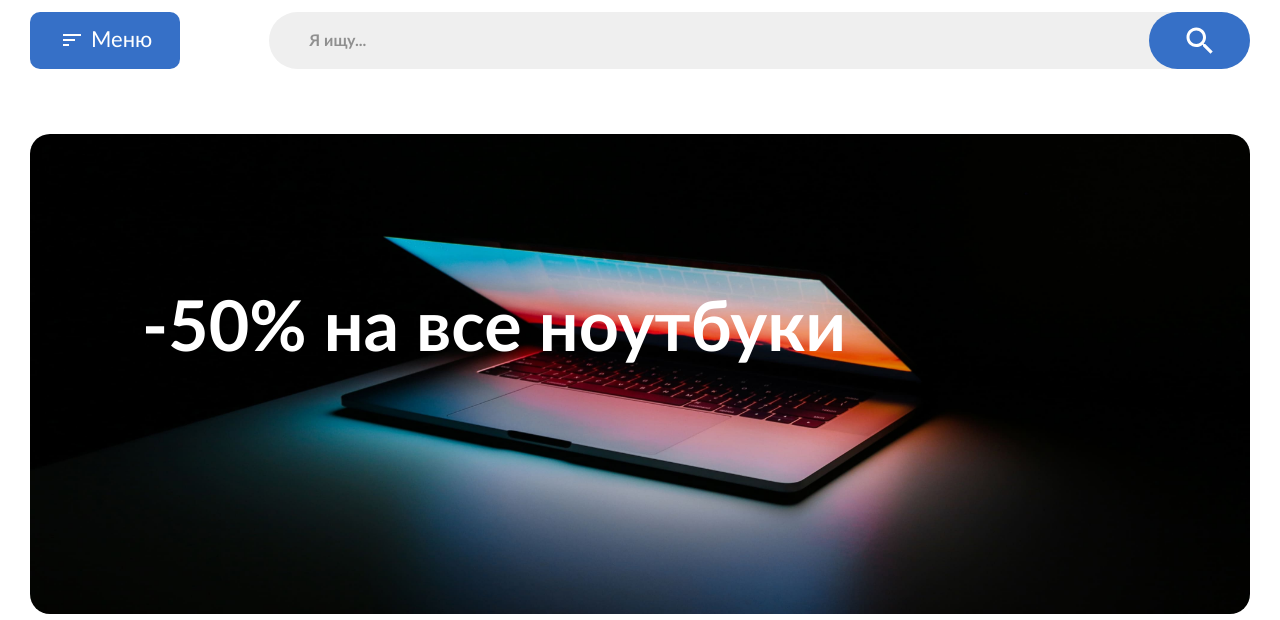
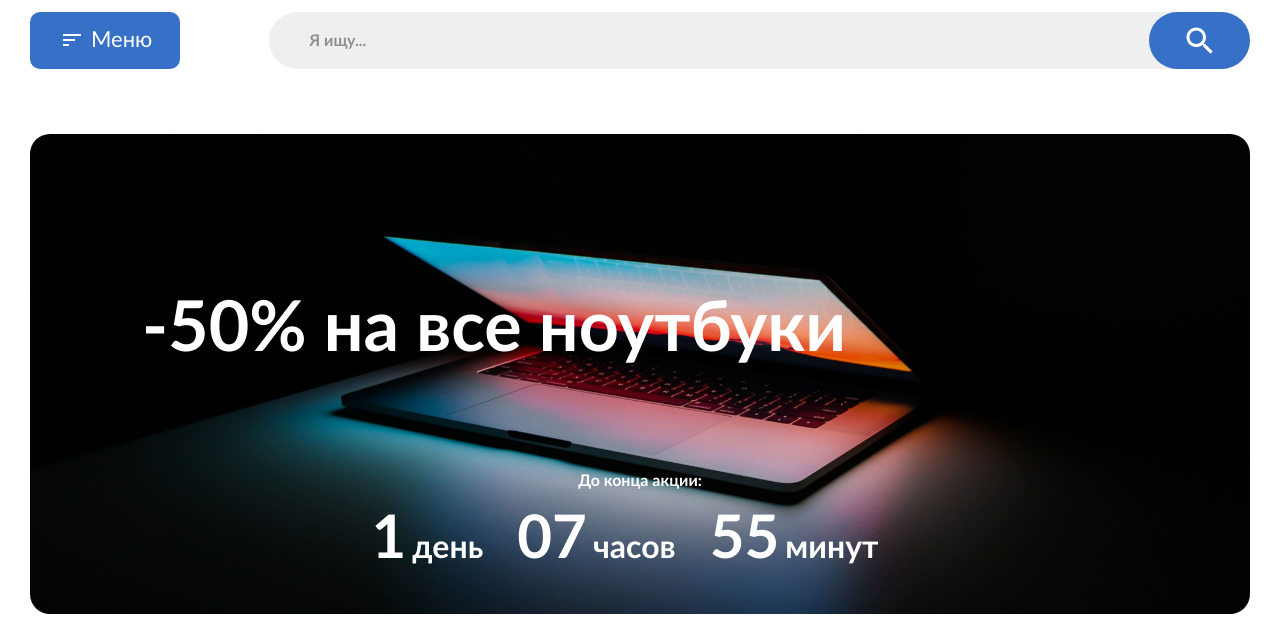
Before and after one commit to Lu-el/Shop_online, a plain HTML site: page index.html in a window 1280 px wide. Shown: the part 117-737 px from the top of the page. Drawn offline with Linux system fonts and the light colour scheme; files whose address does not match are found by name.

Commit message:
change timer-deadline +1day

```diff
--- a/index.html
+++ b/index.html
@@ -45,7 +45,7 @@
         <h2 class="hero__title">
           -50% на все ноутбуки
         </h2>
-        <div class="hero__timer" data-timer-deadline="2022/07/18 18:25">
+        <div class="hero__timer" data-timer-deadline="2022/07/20 18:25">
           <!-- data-timer-deadline="2022/07/18 18:25" -->
           <!-- <p class="timer__caption">
             До конца акции:
```
